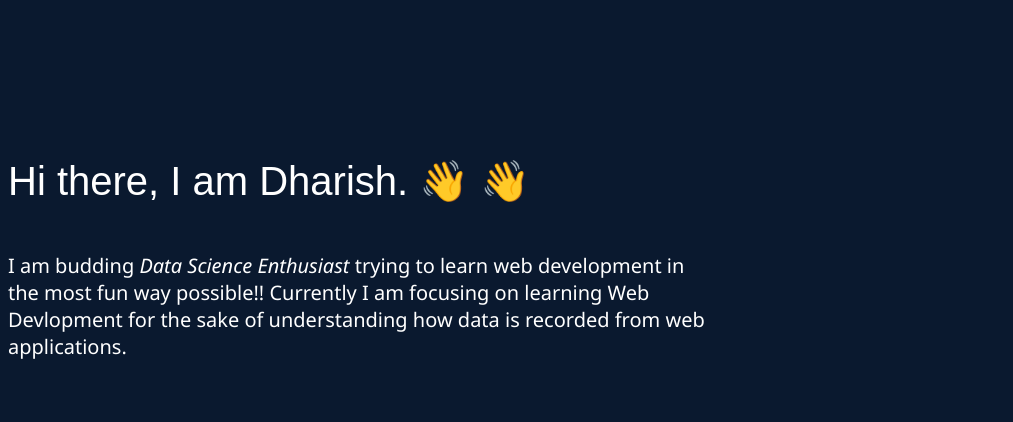
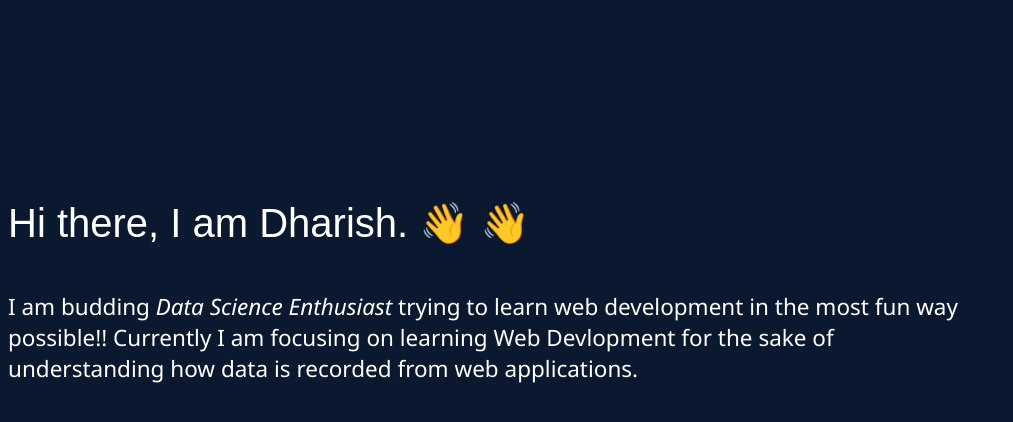
Before and after one commit to dhari232/dhari232.github.io, a plain HTML site: page index.html in a window 1280 px wide. Shown: the whole page, without its empty margins (0-1013 px from the left). Drawn offline with Linux system fonts and the light colour scheme.

Commit message:
Update style.css

```diff
--- a/style.css
+++ b/style.css
@@ -2,7 +2,7 @@
 	color: white;
 	font-size: 40px;
 	font-family: sans-serif;
-	margin-top: 150px;
+	margin-top: 15vw;
 	grid-row-start: 1;
 	grid-row-end: 2;
 	grid-column-start: 1;
@@ -15,10 +15,11 @@
 
 #content{
 	color: white;
-	font-size: 20px;
-	margin-top: 20px;
+	font-size: 0.5lh;
+	margin-top: 1vw;
+	margin-right: 3vw;
 	font-family: Segoe UI;
-	width: 55vw;
+	width: 75vw;
 	text-align: left;
 }
 
```
